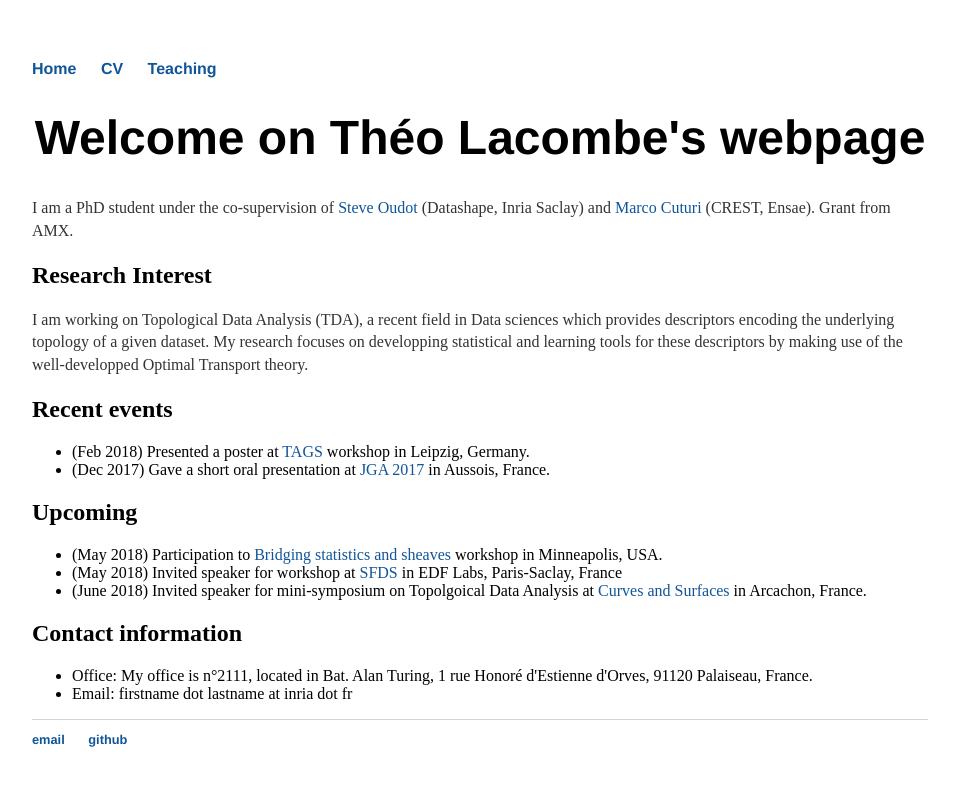
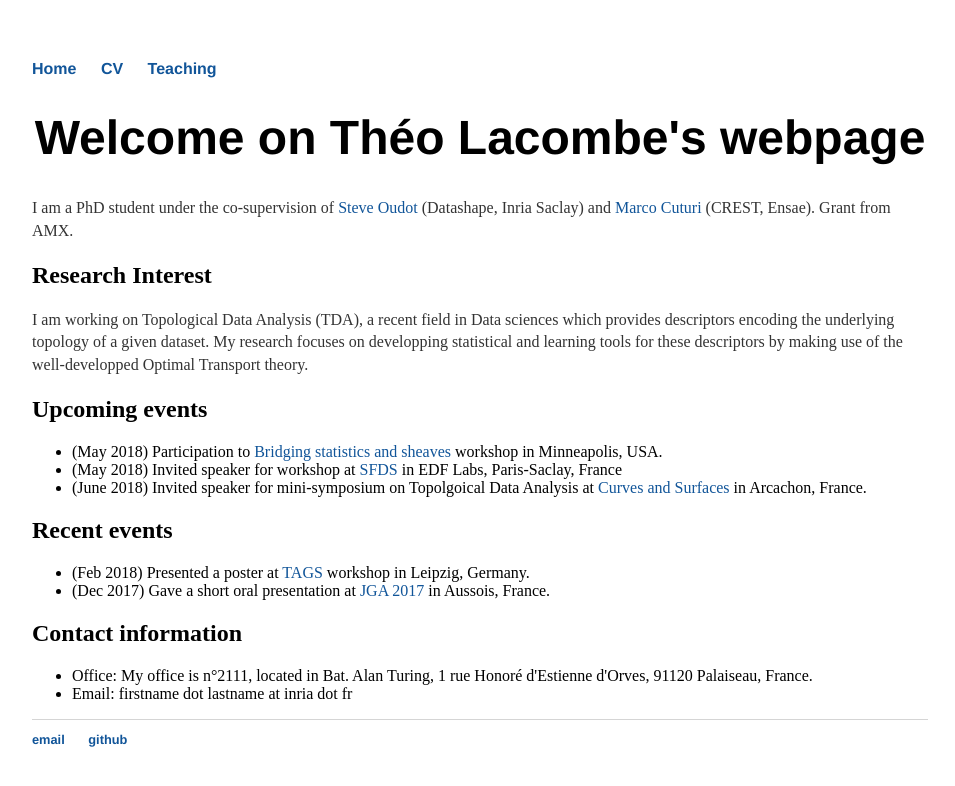
Before and after one commit to tlacombe/tlacombe.github.io, a Jekyll site: the page built from index.html, in a window 1280 px wide. Shown: the top 786 px of the page, without its empty margins (160-1115 px from the left). Built offline with Jekyll 4.4.1, drawn with Linux system fonts in a browser that asks for light colours.

Commit message:
swap recent event and upcoming events

```diff
--- a/index.html
+++ b/index.html
@@ -11,16 +11,17 @@ title: Theo Lacombe's webpage
     <h2>Research Interest</h2>
 	<p>I am working on Topological Data Analysis (TDA), a recent field in Data sciences which provides descriptors encoding the underlying topology of a given dataset. My research focuses on developping statistical and learning tools for these descriptors by making use of the well-developped Optimal Transport theory.</p>
 
+    <h2> Upcoming events </h2>
+	<ul>
+		<li> (May 2018) Participation to <a href="">Bridging statistics and sheaves</a> workshop in Minneapolis, USA.</li>
+		<li> (May 2018) Invited speaker for workshop at <a href="http://jds2018.sfds.asso.fr/index.html">SFDS</a> in EDF Labs, Paris-Saclay, France </li>
+		<li> (June 2018) Invited speaker for mini-symposium on Topolgoical Data Analysis at <a href="https://cs2018.sciencesconf.org/">Curves and Surfaces</a> in Arcachon, France.</li>
+	</ul>
+
     <h2> Recent events </h2>
 	<ul>
 		<li> (Feb 2018) Presented a poster at <a href="https://www.mis.mpg.de/calendar/conferences/2018/tags2018.html"> TAGS</a> workshop in Leipzig, Germany.</li>
 		<li> (Dec 2017) Gave a short oral presentation at <a href="https://jga2017.sciencesconf.org/">JGA 2017</a> in Aussois, France.</li>
-	</ul>
-    <h2> Upcoming </h2>
-	<ul>
-		<li> (May 2018) Participation to <a href="">Bridging statistics and sheaves</a> workshop in Minneapolis, USA.</li>
-		<li> (May 2018) Invited speaker for workshop at <a href="http://jds2018.sfds.asso.fr/index.html">SFDS</a> in EDF Labs, Paris-Saclay, France </li>
-		<li> (June 2018) Invited speaker for mini-symposium on Topolgoical Data Analysis at <a href="https://cs2018.sciencesconf.org/">Curves and Surfaces</a> in Arcachon, France.</li>
 	</ul>
 
     <h2> Contact information</h2>
```
